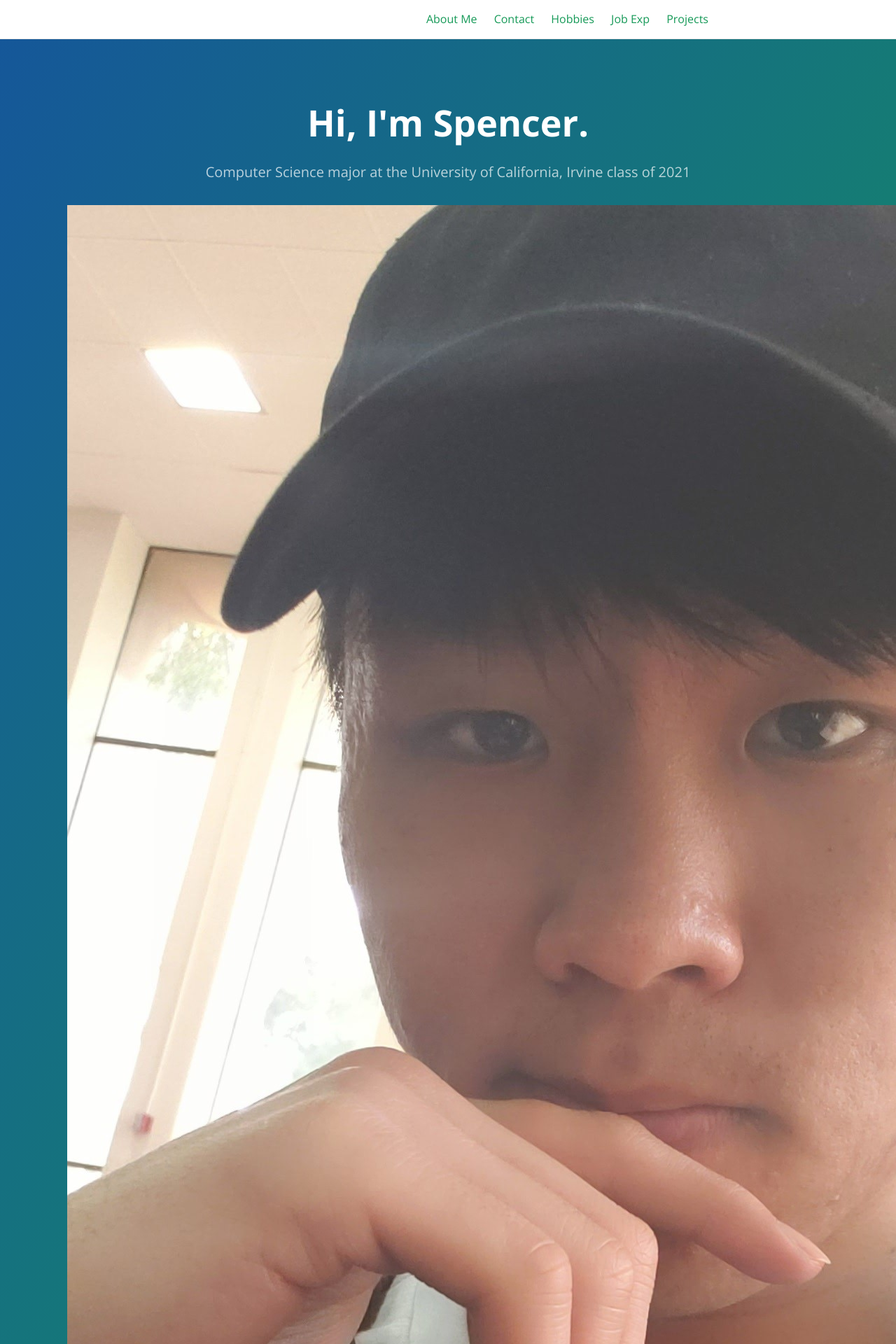
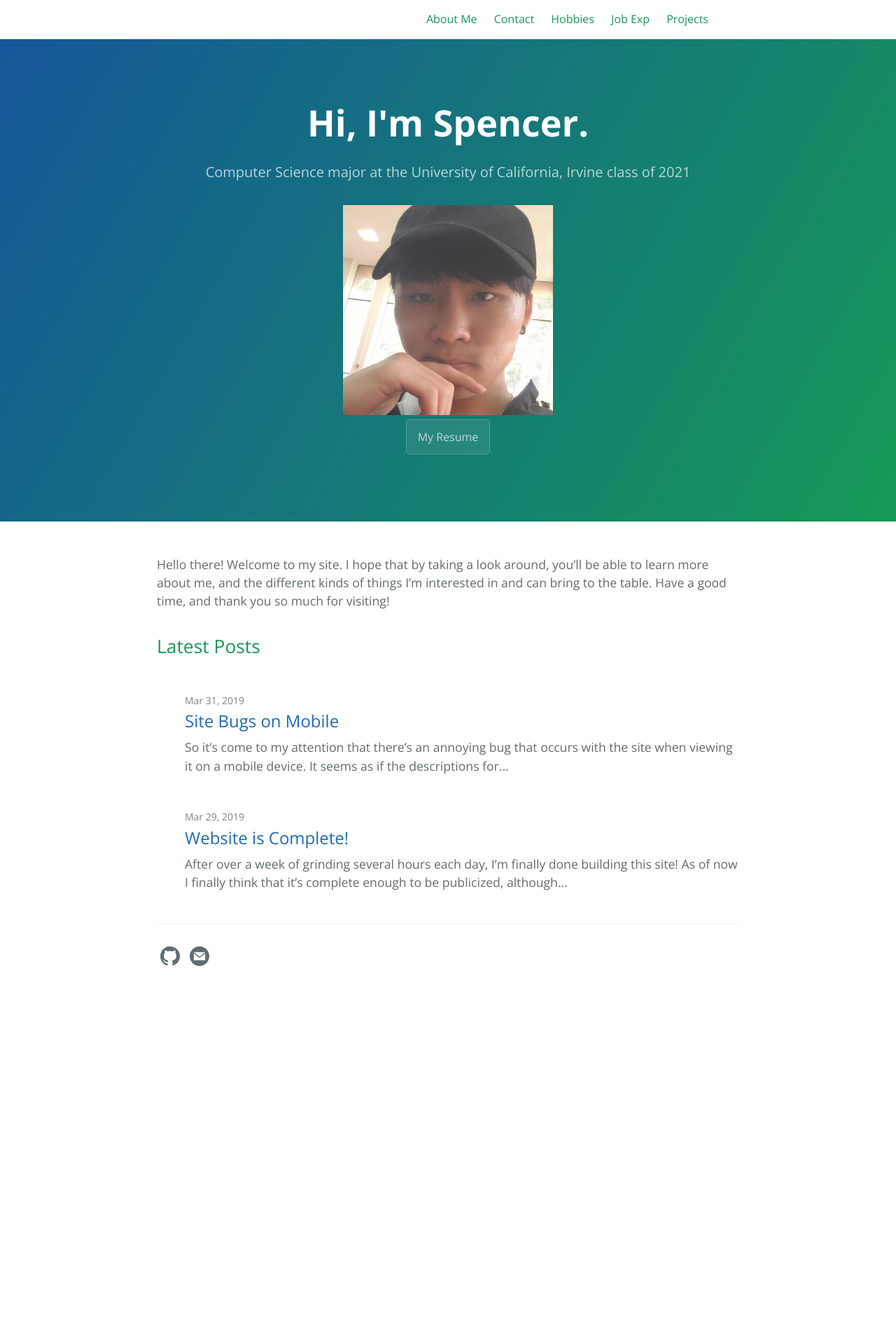
Before and after one commit to spencerericfong/spencerericfong.github.io, a Jekyll site: the page built from index.md, in a window 1280 px wide. Shown: the top 1920 px of the page at 70% size. Built offline with Jekyll 4.4.1, drawn with Linux system fonts in a browser that asks for light colours; after the commit the page ends 1434 px from its top, so only the background shows below that.

Commit message:
update profile pic size

```diff
--- a/_layouts/default.html
+++ b/_layouts/default.html
@@ -58,7 +58,7 @@
       <h2 class="project-tagline">{{ page-tagline }}</h2>
       {% if page.layout == 'home' and site.github.is_project_page %}
           <div class="profile">
-            <img src="../assets/pictures/Spencer_Profile.jpg" alt="profile picture">
+            <img src="../assets/pictures/Spencer_Profile.jpg" alt="profile picture" width="300px" height="300px">
           </div>
           <a href="{{ site.resume }}" class="btn">My Resume</a>
         {% if site.show_downloads %}
```
